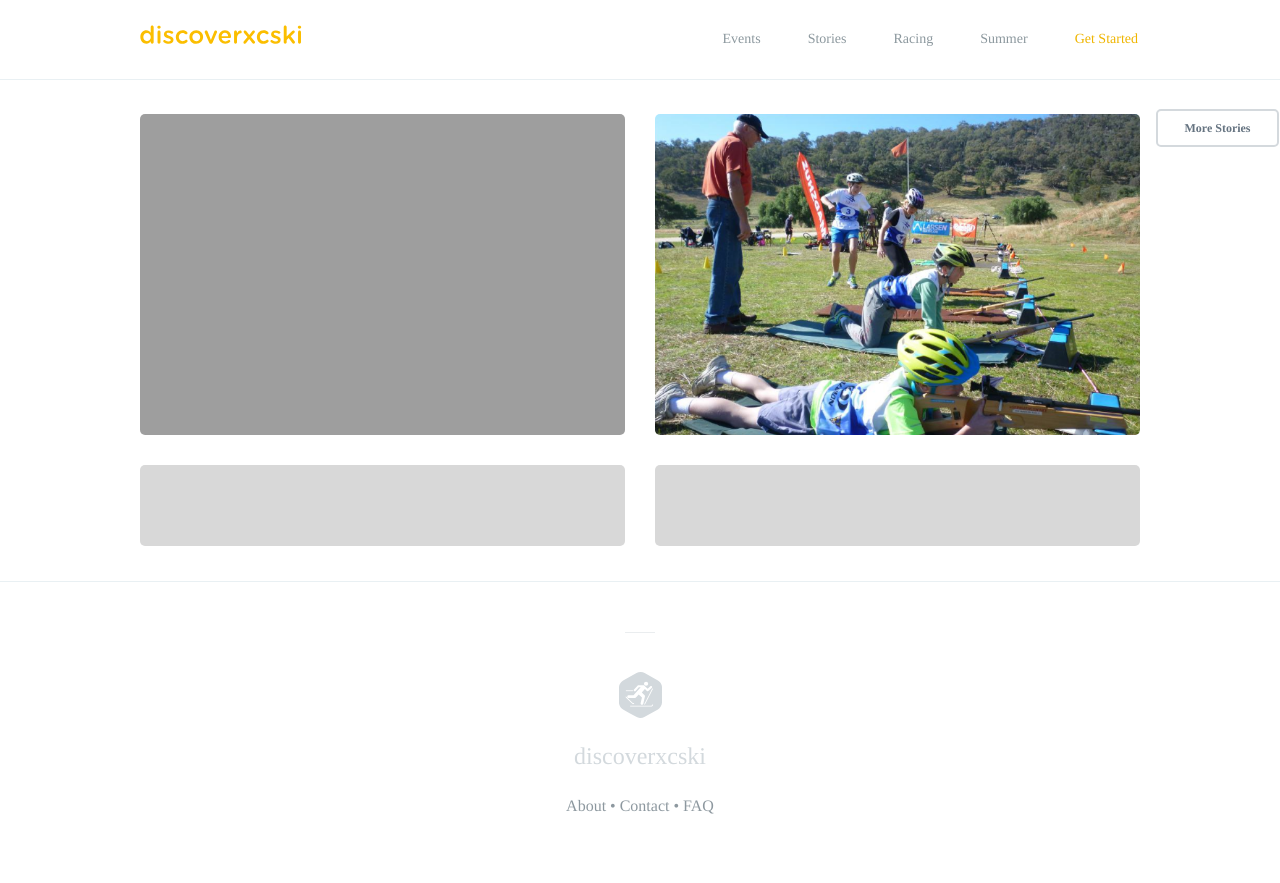
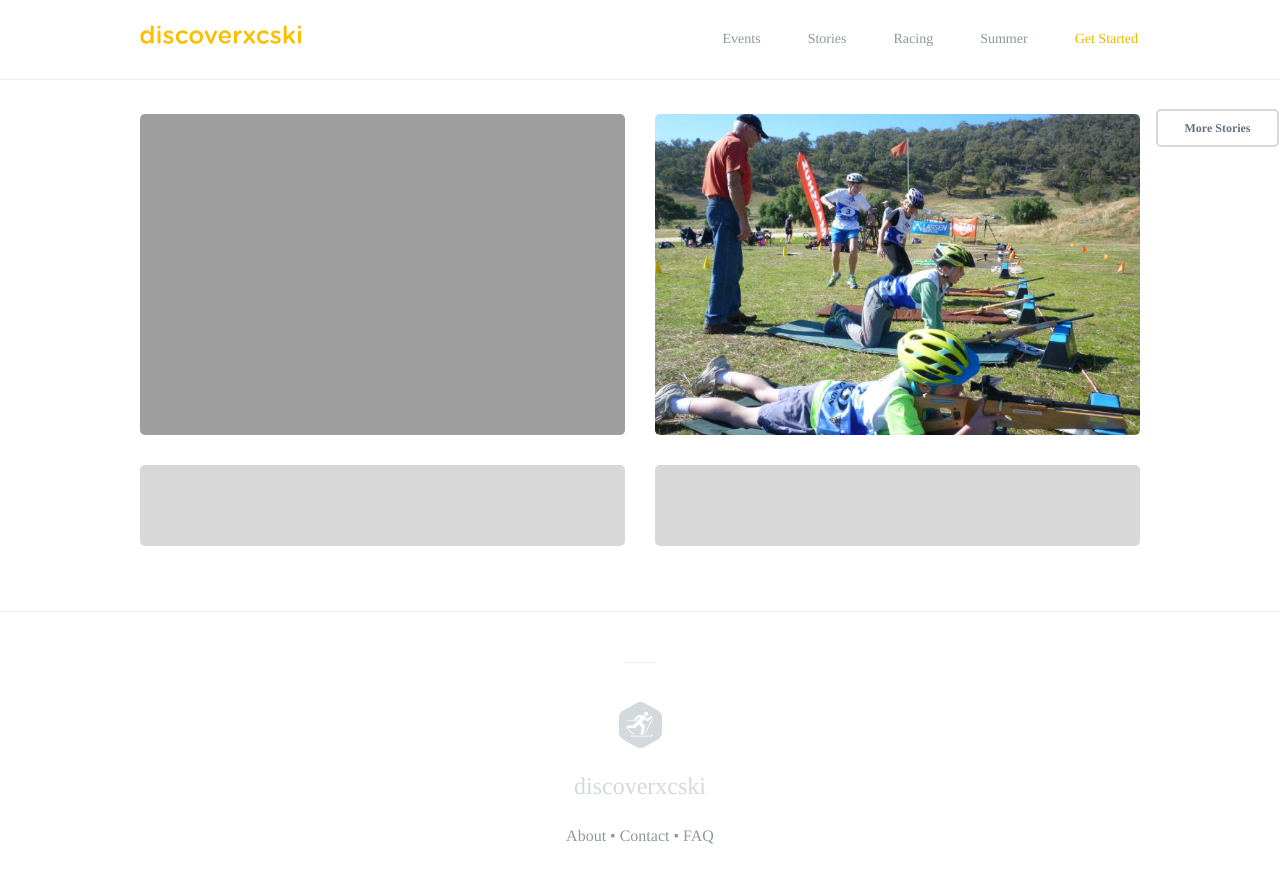
Before and after one commit to robcatto/robcatto.github.io, a Jekyll site: the page index.html, which Jekyll copies as it is, in a window 1280 px wide and 900 px high, scrolled down 3519 px. Shown: the top 883 px of the window. Built offline with Jekyll 4.4.1, drawn with Linux system fonts in a browser that asks for light colours; some web fonts are replaced; Markdown is read by kramdown in place of the engine named in the settings.

Commit message:
Homepage Commit

```diff
--- a/index.html
+++ b/index.html
@@ -603,6 +603,7 @@
                                                 background-size: cover;
                                                 height: 81px;
                                                 border-radius: 5px;
+                                                margin-bottom: 30px;
                                                 ">
 
 
@@ -616,6 +617,7 @@
                                                 background-position: center;
                                                 height: 81px;
                                                 border-radius: 5px;
+                                                margin-bottom: 30px;
                                                 ">
 
 
```
